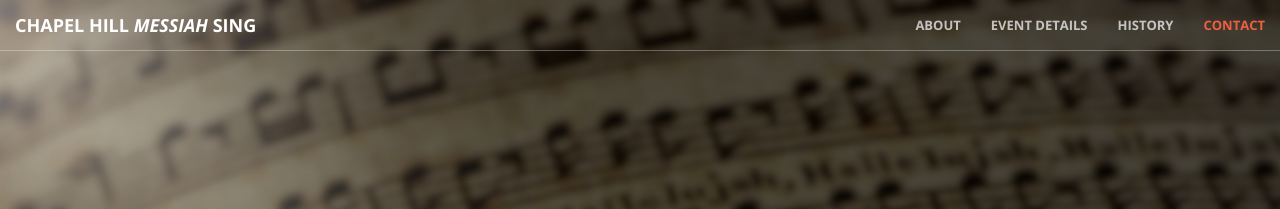
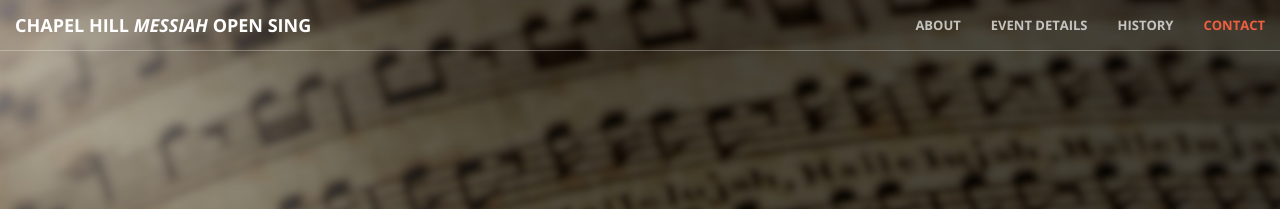
Before and after one commit to chapelhillmessiah/chapelhillmessiah.github.io, a Jekyll site: the page built from index.html, in a window 1280 px wide. Shown: the top 209 px of the page. Built offline with Jekyll 4.4.1, drawn with Linux system fonts in a browser that asks for light colours.

Commit message:
[nav.html] add Open to nav bar title

```diff
--- a/_includes/nav.html
+++ b/_includes/nav.html
@@ -8,7 +8,7 @@
                 <span class="icon-bar"></span>
                 <span class="icon-bar"></span>
             </button>
-            <a class="navbar-brand page-scroll" href="#page-top">Chapel Hill <i>Messiah</i> Sing</a>
+            <a class="navbar-brand page-scroll" href="#page-top">Chapel Hill <i>Messiah</i> Open Sing</a>
         </div>
 
         <!-- Collect the nav links, forms, and other content for toggling -->
```
